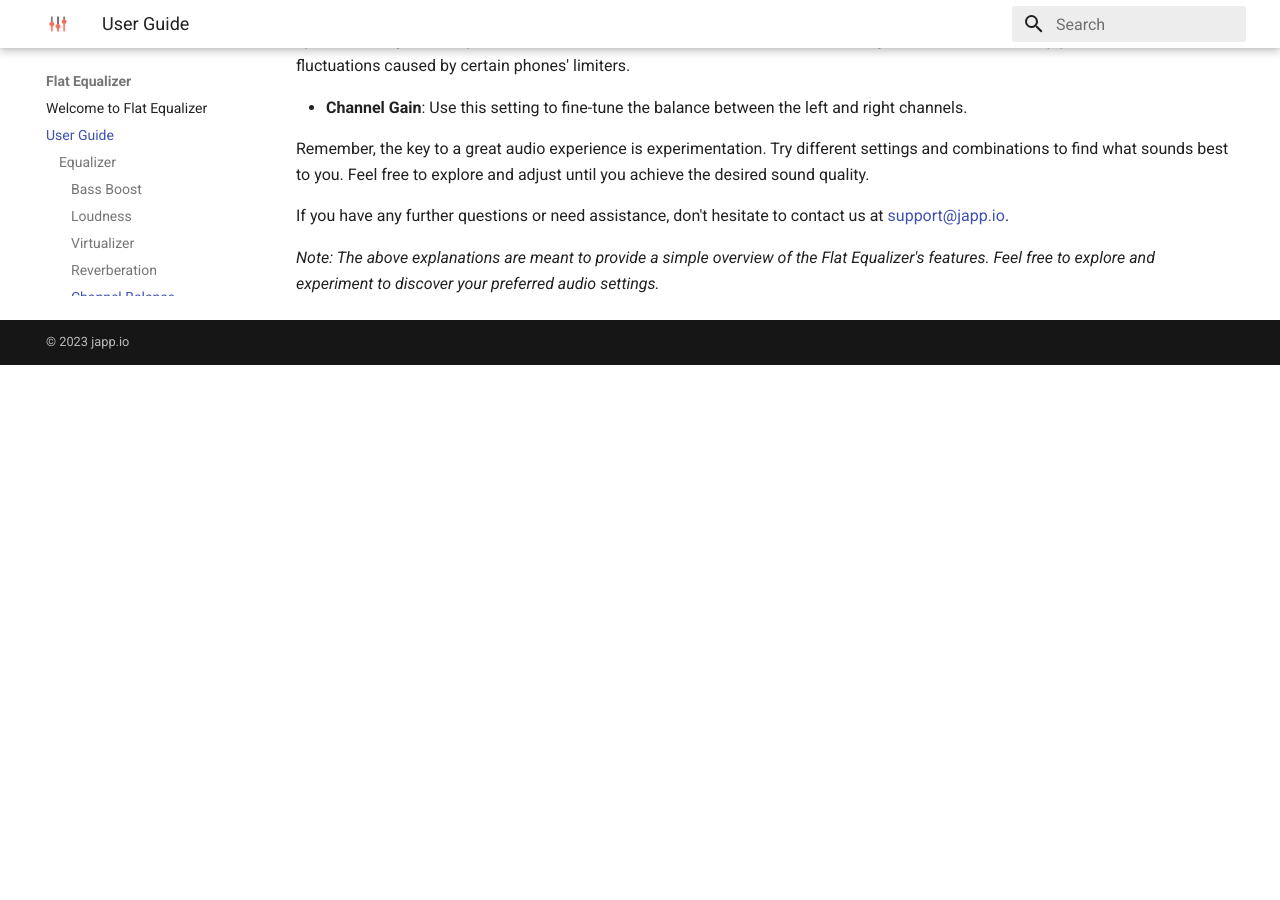
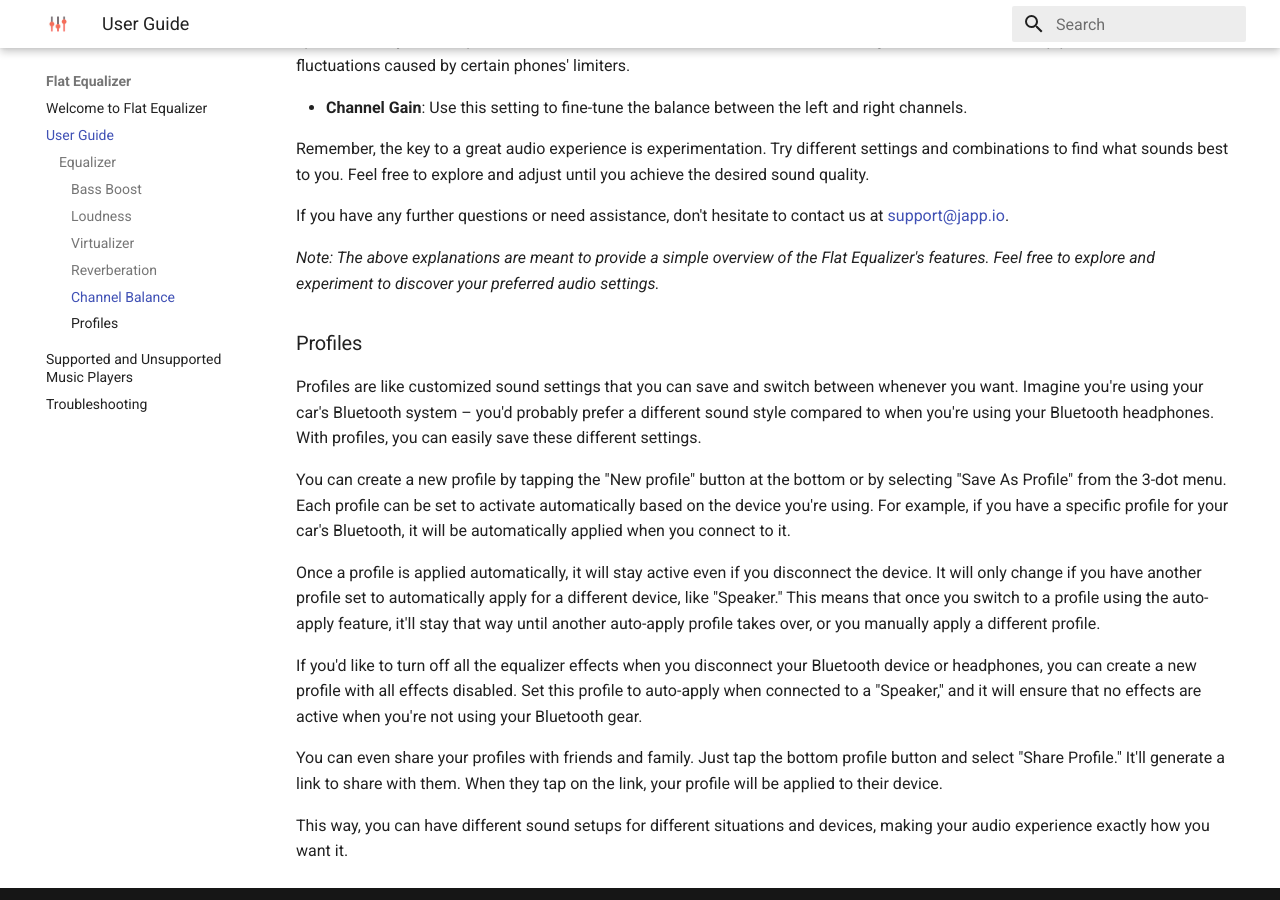
Before and after one commit to japp-io/flat-equalizer, an MkDocs documentation site: the page built from docs/user-guide.md, in a window 1280 px wide and 900 px high, scrolled down 1177 px. Built offline with MkDocs 1.6.1 and Material for MkDocs 9.7.7, drawn with Linux system fonts in a browser that asks for light colours; before the commit the page ends 1542 px from its top, so only the background shows below that.

Commit message:
Update doc, added profiles

```diff
--- a/docs/user-guide.md
+++ b/docs/user-guide.md
@@ -37,3 +37,18 @@ Remember, the key to a great audio experience is experimentation. Try different
 If you have any further questions or need assistance, don't hesitate to contact us at [support@japp.io](mailto:support@japp.io).
 
 *Note: The above explanations are meant to provide a simple overview of the Flat Equalizer's features. Feel free to explore and experiment to discover your preferred audio settings.*
+
+
+### Profiles
+
+Profiles are like customized sound settings that you can save and switch between whenever you want. Imagine you're using your car's Bluetooth system – you'd probably prefer a different sound style compared to when you're using your Bluetooth headphones. With profiles, you can easily save these different settings.
+
+You can create a new profile by tapping the "New profile" button at the bottom or by selecting "Save As Profile" from the 3-dot menu. Each profile can be set to activate automatically based on the device you're using. For example, if you have a specific profile for your car's Bluetooth, it will be automatically applied when you connect to it.
+
+Once a profile is applied automatically, it will stay active even if you disconnect the device. It will only change if you have another profile set to automatically apply for a different device, like "Speaker." This means that once you switch to a profile using the auto-apply feature, it'll stay that way until another auto-apply profile takes over, or you manually apply a different profile.
+
+If you'd like to turn off all the equalizer effects when you disconnect your Bluetooth device or headphones, you can create a new profile with all effects disabled. Set this profile to auto-apply when connected to a "Speaker," and it will ensure that no effects are active when you're not using your Bluetooth gear.
+
+You can even share your profiles with friends and family. Just tap the bottom profile button and select "Share Profile." It'll generate a link to share with them. When they tap on the link, your profile will be applied to their device.
+
+This way, you can have different sound setups for different situations and devices, making your audio experience exactly how you want it.
```
Also changed, not shown: docs/index.md (+2 -0 lines), docs/troubleshoot.md (+2 -2 lines).
